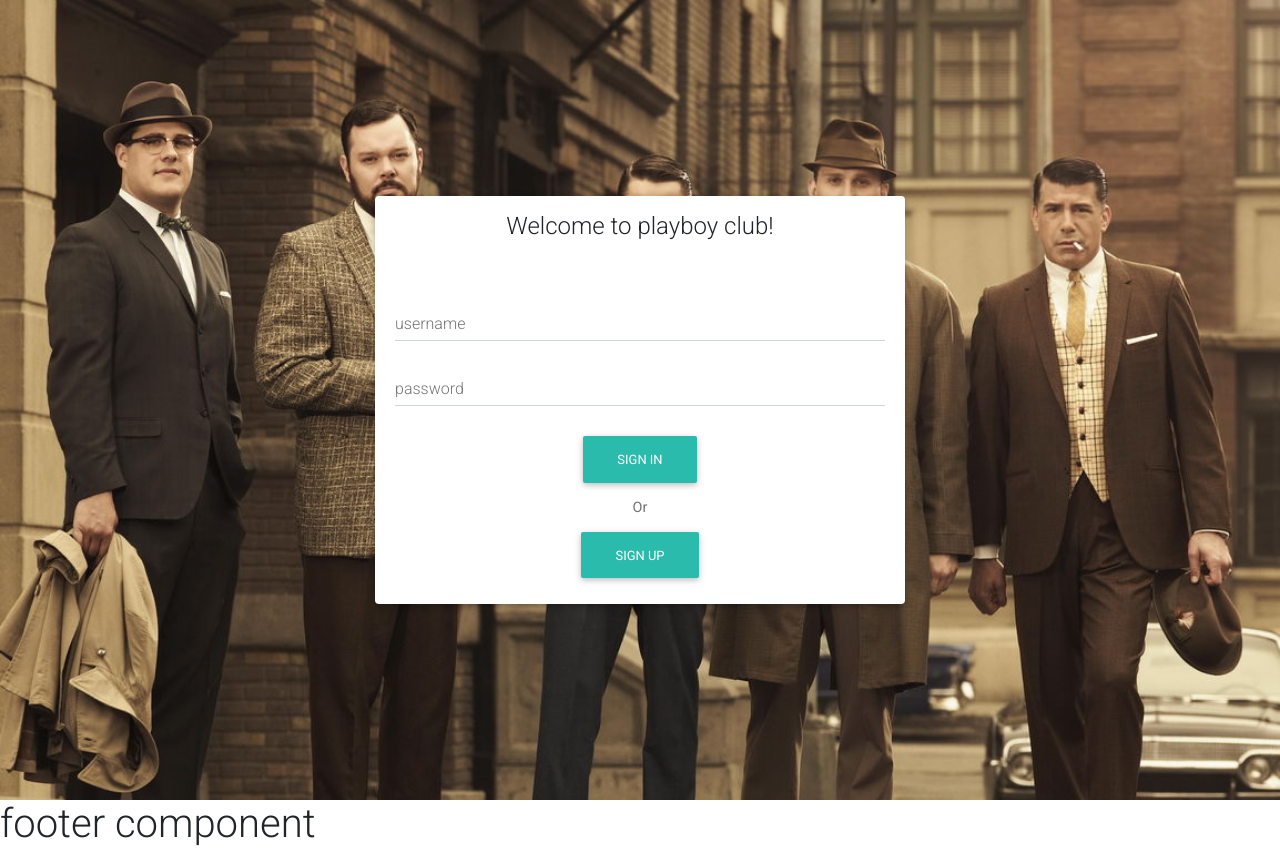
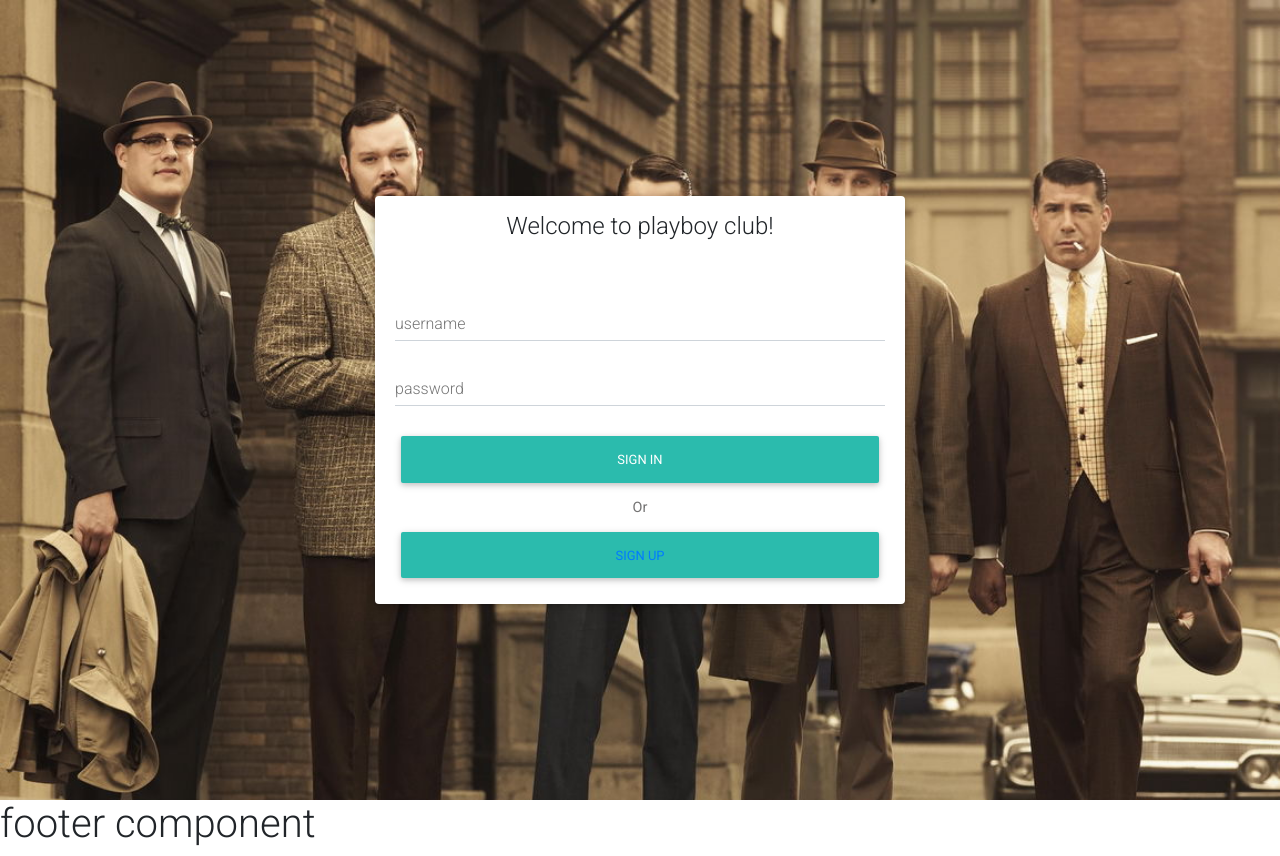
Before and after one commit to redgreenblues/playboy-starter-pack-frontend, a React (Create React App) app: page / in a window 1280 px wide. Built offline with nearby package versions, Linux system fonts and the light colour scheme.

Commit message:
Added login request and api folder

```diff
--- /dev/null
+++ b/src/api/index.js
@@ -0,0 +1,18 @@
+import Axios from 'axios';
+
+const api = Axios.create({
+    withCredentials: true,
+    baseURL: process.env.REACT_APP_BACKEND_URL || 'http://localhost:3000/app'
+})
+
+const registerUser = payload => api.post('/register', payload);
+const loginUser = payload => api.post('/login', payload)
+const checkAuthentication = () => api.get('/user')
+
+const apis = {
+    registerUser,
+    loginUser,
+    checkAuthentication
+}
+
+export default apis
--- a/src/components/pages/dashboardPage.js
+++ /dev/null
@@ -1,28 +0,0 @@
-import React, { Component, Fragment } from 'react'
-import NavBar from '../navBar'
-import Features from '../features.js'
-import {MDBNavbarBrand} from 'mdbreact'
-import {Link} from 'react-router-dom';
-
-const bannerTitleStyle = {
-    marginTop: '10%',
-    fontSize : '80px'
-}
-
-export class dashboardPage extends Component {
-    render() {
-        return (
-            <Fragment>
-                <header className='header'>
-                    <MDBNavbarBrand style={bannerTitleStyle}>
-                        <Link to='/' ><strong className='white-text' >PLAYBOY STARTER PACK</strong></Link>
-                    </MDBNavbarBrand>
-                    <NavBar/>
-                </header>
-                <Features />
-            </Fragment>
-        )
-    }
-}
-
-export default dashboardPage
--- a/src/components/pages/landingPage.js
+++ /dev/null
@@ -1,44 +0,0 @@
-import React, { Component } from 'react'
-import { MDBContainer, MDBBtn, MDBInput,
-        MDBCol,MDBCard, MDBCardBody,
-        MDBCardTitle, MDBCardText }
-from 'mdbreact';
-import { Link } from 'react-router-dom';
-
-export class landingPage extends Component {
-    constructor(props) {
-        super(props)
-    }
-    // call the backend to authenticate
-    // if authed, redirect to dashboard page.
-
-
-    render() {
-        return (
-            <div className='landingPage'>
-            <MDBContainer >
-                <MDBCol style={{ maxWidth: "35rem" }}>
-                    <form action="/app/sessions" method="POST">
-                        <MDBCard>
-                            <MDBCardTitle className='m-3' style={{Width: '95%', margin: '0 auto'}}>
-                                Welcome to playboy club!
-                            </MDBCardTitle>
-                            <MDBCardBody>
-                                <MDBInput label='username' />
-                                <MDBInput label='password' type='password' />
-                                <div className='cardbottom'>
-                                <Link to='/dashboard'><MDBBtn type='submit'>sign in</MDBBtn></Link>
-                                    <MDBCardText className='my-2'>Or</MDBCardText>
-                                    <Link to='/signup'><MDBBtn>sign up</MDBBtn></Link>
-                                </div>
-                            </MDBCardBody>
-                        </MDBCard>
-                    </form>
-                </MDBCol>
-            </MDBContainer>
-            </div>
-        )
-    }
-}
-
-export default landingPage
--- /dev/null
+++ b/src/pages/dashboardPage.js
@@ -0,0 +1,53 @@
+import React, { Component, Fragment } from 'react'
+import NavBar from '../components/navBar'
+import Features from '../components/features.js'
+import { MDBNavbarBrand } from 'mdbreact'
+import { Link } from 'react-router-dom';
+
+import api from '../api';
+
+const bannerTitleStyle = {
+    marginTop: '10%',
+    fontSize: '80px'
+}
+
+class DashboardPage extends Component {
+    constructor(props) {
+        super(props)
+        this.state = {
+            username: '',
+        }
+    }
+
+    componentDidMount = async () => {
+        try {
+            const response = await api.checkAuthentication();
+            this.setState({
+                username: response.data.username,
+                authenticated: true
+            })
+            console.log(this.state.username)
+        } catch (err) {
+            console.log(err)
+            this.setState({
+                authenticated: false
+            })
+        }
+    }
+
+    render() {
+        return (
+            <Fragment>
+                <header className='header'>
+                    <MDBNavbarBrand style={bannerTitleStyle}>
+                        <Link to='/' ><strong className='white-text' >PLAYBOY STARTER PACK</strong></Link>
+                    </MDBNavbarBrand>
+                    <NavBar />
+                </header>
+                <Features />
+            </Fragment>
+        )
+    }
+}
+
+export default DashboardPage
--- /dev/null
+++ b/src/pages/landingPage.js
@@ -0,0 +1,95 @@
+import React, { Component } from 'react'
+import {
+    MDBContainer, MDBBtn, MDBInput,
+    MDBCol, MDBCard, MDBCardBody,
+    MDBCardTitle, MDBCardText
+}
+    from 'mdbreact';
+import { Redirect, Link } from 'react-router-dom';
+
+import api from '../api';
+
+class LandingPage extends Component {
+    constructor(props) {
+        super(props)
+        this.state = {
+            loginUsername: '',
+            loginPassword: ''
+        }
+    }
+    // call the backend to authenticate
+    // if authed, redirect to dashboard page.
+
+    handleChange = event => {
+        this.setState({
+            [event.target.name]: event.target.value
+        })
+    }
+
+    redirecting = () => {
+        if (this.state.loginSuccess) return <Redirect to='/dashboard' />
+        else return false
+    }
+
+    login = async event => {
+        event.preventDefault();
+        try {
+            const payload = {
+                username: this.state.loginUsername,
+                password: this.state.loginPassword
+            }
+            await api.loginUser(payload);
+            this.setState({
+                loginUsername: '',
+                loginPassword: '',
+                loginSuccess: true
+            })
+            await alert('Sign in successful!');
+            await this.redirecting();
+        } catch(err) {
+            this.setState({
+                error: true
+            })
+        }
+    }
+
+    render() {
+        return (
+            <div className='landingPage'>
+                <MDBContainer >
+                    {this.redirecting()}
+                    <MDBCol style={{ maxWidth: "35rem" }}>
+                        <form onSubmit={this.login}>
+                            <MDBCard>
+                                <MDBCardTitle className='m-3' style={{ Width: '95%', margin: '0 auto' }}>
+                                    Welcome to playboy club!
+                            </MDBCardTitle>
+                                <MDBCardBody>
+                                        <MDBInput label='username'
+                                            type='text'
+                                            name='loginUsername'
+                                            value={this.state.loginUsername}
+                                            onChange={this.handleChange}
+                                            required />
+                                        <MDBInput label='password'
+                                            type='password'
+                                            name='loginPassword'
+                                            value={this.state.loginPassword}
+                                            onChange={this.handleChange}
+                                            required />
+                                        <div className='cardbottom'>
+                                            <MDBBtn type='submit'>Sign in</MDBBtn>
+                                            <MDBCardText className='my-2'>Or</MDBCardText>
+                                            <MDBBtn><Link to='/signup'>Sign up</Link></MDBBtn>
+                                        </div>
+                                </MDBCardBody>
+                            </MDBCard>
+                        </form>
+                    </MDBCol>
+                </MDBContainer>
+            </div>
+        )
+    }
+}
+
+export default LandingPage
--- a/src/components/pages/punsPage.js
+++ b/src/pages/punsPage.js
@@ -1,7 +1,7 @@
 import React, { Component, Fragment } from 'react'
-import NavBar from '../navBar'
+import NavBar from '../components/navBar'
 import {MDBRow} from 'mdbreact'
-import ContentCard from '../contentCard'
+import ContentCard from '../components/contentCard'
 
 export class punsPage extends Component {
     render() {
--- a/src/components/pages/signUpPage.js
+++ b/src/pages/signUpPage.js
@@ -1,14 +1,11 @@
 import React, { Component } from 'react';
-import Axios from 'axios';
-import {Redirect, Link} from "react-router-dom"
+import {Redirect, Link} from "react-router-dom";
 import { MDBContainer, MDBBtn, MDBInput,
     MDBCol,MDBCard, MDBCardBody,
     MDBCardTitle }
 from 'mdbreact';
 
-const api = Axios.create({
-    baseURL: process.env.REACT_APP_BACKEND_URL || 'http://localhost:3000/app'
-})
+import api from '../api';
 
 class signUpPage extends Component {
     constructor(props) {
@@ -29,7 +26,7 @@
             [event.target.name]: event.target.value
         })
     }
-    redirecting = ()=> { // adding a function to redirect
+    redirecting = () => { // adding a function to redirect
         if(this.state.registerSuccess){
         return <Redirect to='/'/>
         } else return false
@@ -39,15 +36,14 @@
         event.preventDefault();
         console.log('this.state is: ', this.state)
         try {
-            await api.post('/register', {
+            const payload = {
                 username: this.state.registerUsername,
                 email: this.state.registerEmail,
                 password: this.state.registerPassword,
                 profileImg: this.state.profileImg,
                 // add a field of profile bio
-            }, {
-                withCredentials: true
-            })
+            }
+            await api.registerUser(payload);
             this.setState({
                 registerUsername: '',
                 registerPassword: '',
@@ -56,9 +52,9 @@
                 registerProfileImg: '',
                 registerSuccess : true // adding a function to redirect
             })
-            console.log('registered')
-            await alert('Sign up successful!')
-            await this.redirecting()
+            console.log('registered');
+            await alert('Sign up successful!');
+            await this.redirecting();
         } catch (err) {
             this.setState ({
                 error : true
@@ -77,7 +73,7 @@
                    <MDBCardTitle className='m-2'>
                        This is sign up page
                    </MDBCardTitle>
-                   {this.state.error? <h1>username already existed! </h1> : null}
+                   {this.state.error ? <h1>username already existed! </h1> : null}
                    <MDBCardBody>
                    <form onSubmit={this.register}>
                        <MDBInput label='username'
```
Also changed, not shown: src/components/MainContent.js (+6 -6 lines), src/pages/gifsPage.js (renamed from src/components/pages/memesPage.js, +11 -13 lines), src/pages/memesPage.js (renamed from src/components/pages/gifsPage.js, +13 -11 lines).
